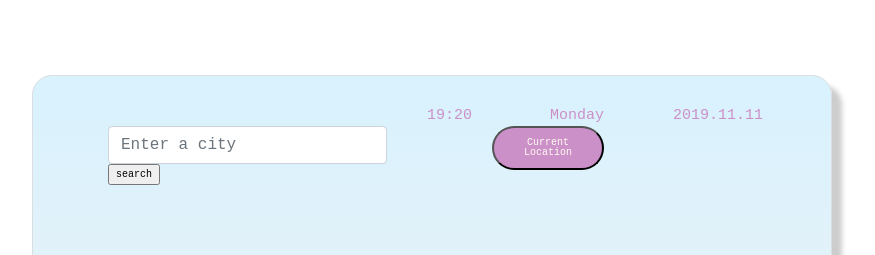
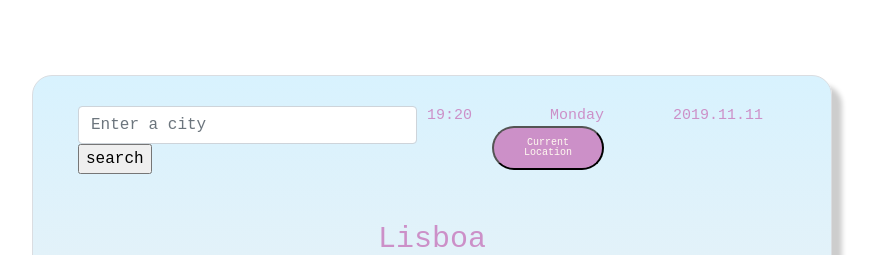
Before and after one commit to margarida-flor/flowr-react-app, a React (Create React App) app: page / in a window 1280 px wide. Shown: the top 255 px of the page, without its empty margins (43-918 px from the left). Built offline with nearby package versions, Linux system fonts and the light colour scheme.

Commit message:
Migrated the Search component to the Header

```diff
--- a/src/Header.js
+++ b/src/Header.js
@@ -1,6 +1,5 @@
 import React from "react";
 
-import Search from "./Search";
 import Details from "./Details";
 
 export default function Header() {
@@ -8,7 +7,16 @@
     <div className="Header">
       <div className="row">
         <div className="col-6">
-          <Search />
+          <form>
+            <input
+              type="search"
+              placeholder="Enter a city"
+              className="form-control"
+              autoComplete="off"
+            />
+
+            <input type="submit" value="search" />
+          </form>
         </div>
         <div className="col-6">
           <Details />
```
